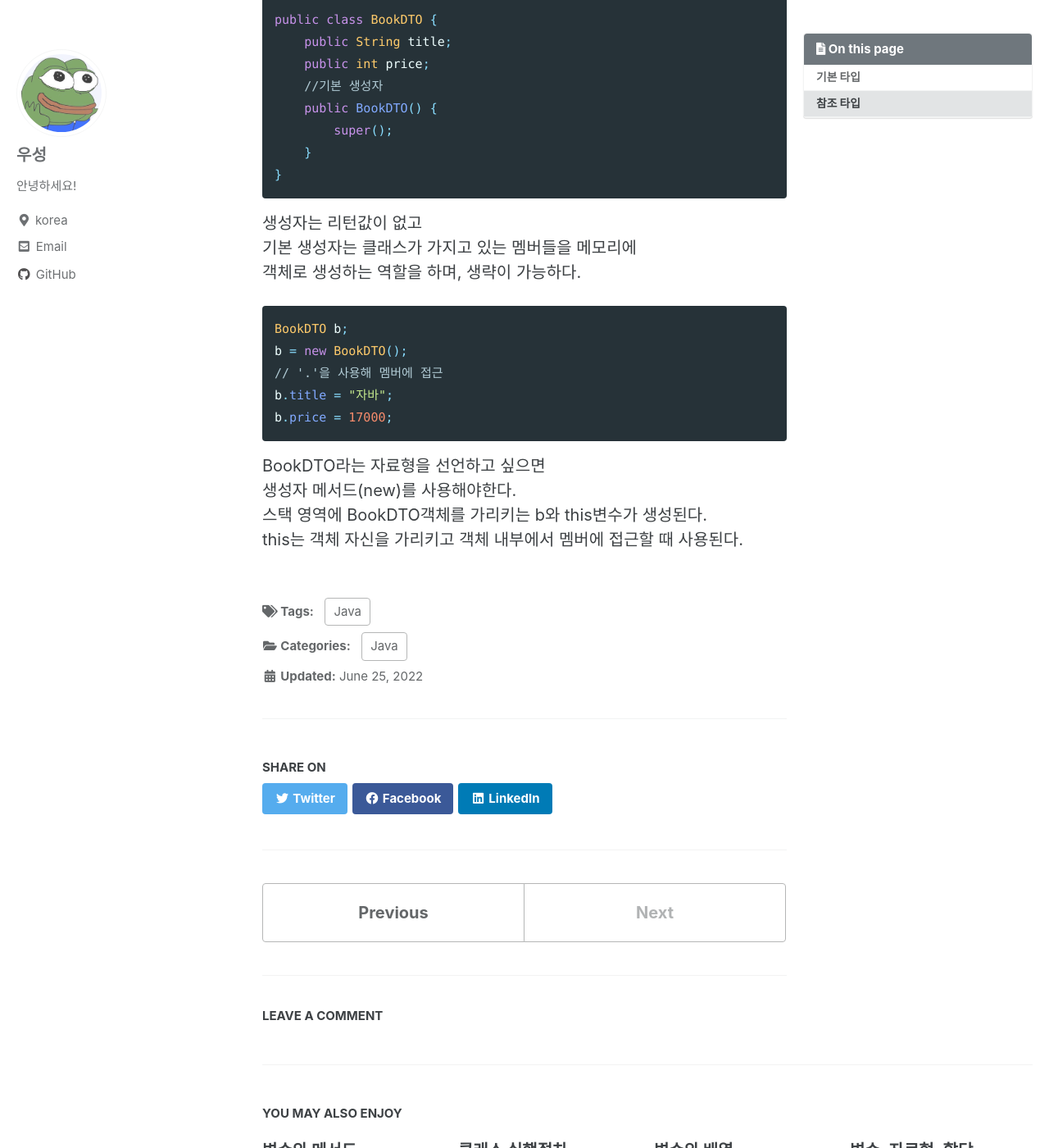
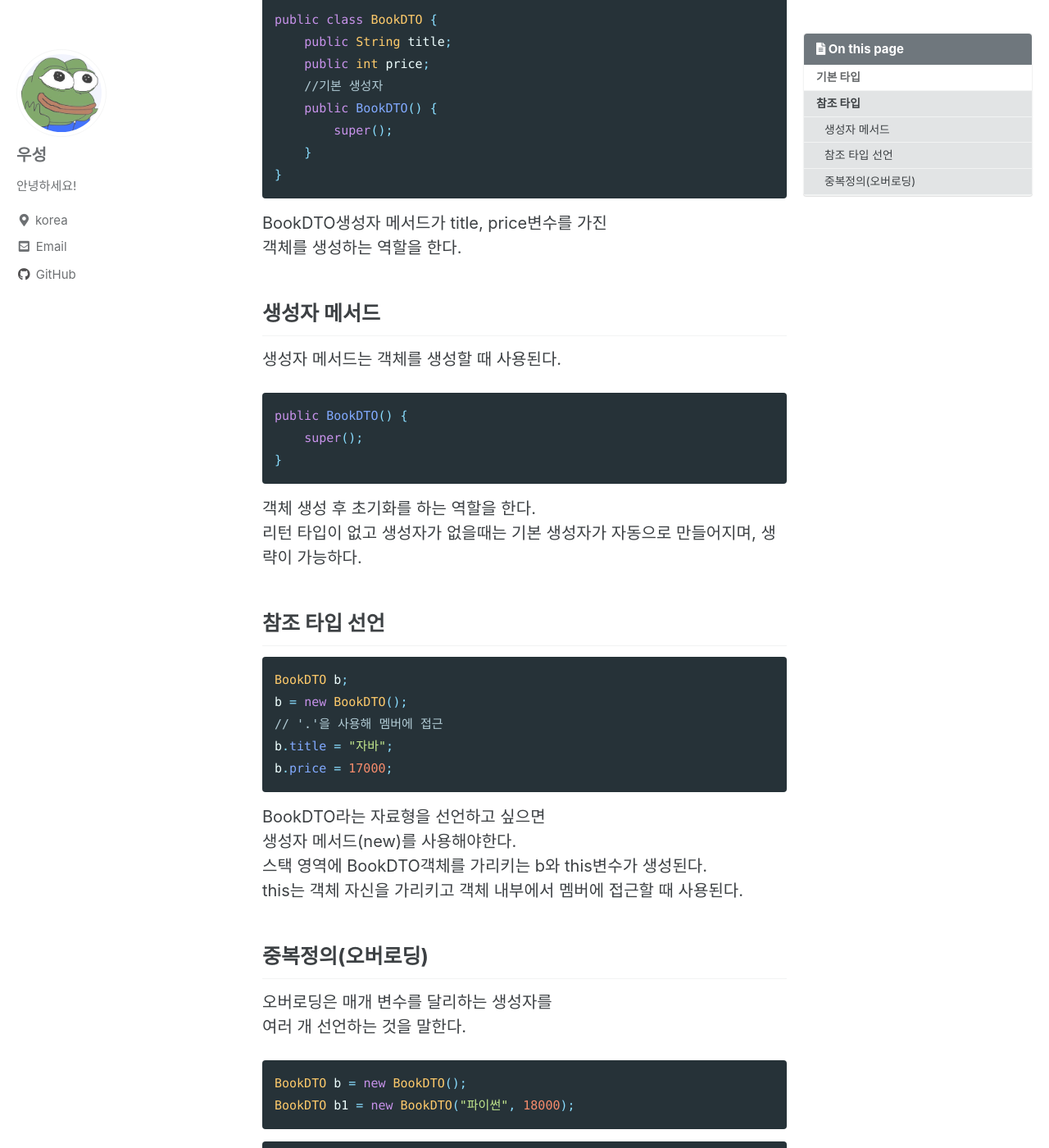
Before and after one commit to wooseongryu/wooseongryu.github.io, a Jekyll site: the page built from _posts/2022-06-25-datatype-post.md, in a window 1280 px wide and 1400 px high, scrolled down 405 px. Shown: the whole window at 82% size. Built offline with Jekyll 4.4.1, drawn with Linux system fonts in a browser that asks for light colours; cached includes are drawn as plain includes; some web fonts are replaced; comment, search, counter and statistics services are not loaded; some of the changed text lies outside the part shown.

Commit message:
생성자 내용 추가

````diff
--- a/_posts/2022-06-25-datatype-post.md
+++ b/_posts/2022-06-25-datatype-post.md
@@ -35,9 +35,18 @@ public class BookDTO {
     }
 }
 ```
-생성자는 리턴값이 없고
-기본 생성자는 클래스가 가지고 있는 멤버들을 메모리에
-객체로 생성하는 역할을 하며, 생략이 가능하다.
+BookDTO생성자 메서드가 title, price변수를 가진
+객체를 생성하는 역할을 한다.
+## 생성자 메서드
+생성자 메서드는 객체를 생성할 때 사용된다.
+```java
+public BookDTO() {
+    super();
+}
+```
+객체 생성 후 초기화를 하는 역할을 한다.
+리턴 타입이 없고 생성자가 없을때는 기본 생성자가 자동으로 만들어지며, 생략이 가능하다.
+## 참조 타입 선언
 ```java
 BookDTO b;
 b = new BookDTO();
@@ -49,3 +58,26 @@ BookDTO라는 자료형을 선언하고 싶으면
 생성자 메서드(new)를 사용해야한다.
 스택 영역에 BookDTO객체를 가리키는 b와 this변수가 생성된다.
 this는 객체 자신을 가리키고 객체 내부에서 멤버에 접근할 때 사용된다.
+## 중복정의(오버로딩)
+오버로딩은 매개 변수를 달리하는 생성자를
+여러 개 선언하는 것을 말한다.
+```java
+BookDTO b = new BookDTO();
+BookDTO b1 = new BookDTO("파이썬", 18000);
+```
+```java
+public class BookDTO {
+    public String title;
+    public int price;
+
+    public BookDTO() {
+        super();
+    }
+
+    public BookDTO(String title, int price) {
+        this.title = title;
+        this.price = price;
+    }
+}
+```
+생성자를 오버로딩하면 기본생성자는 자동으로 만들어지지 않는다.
````
